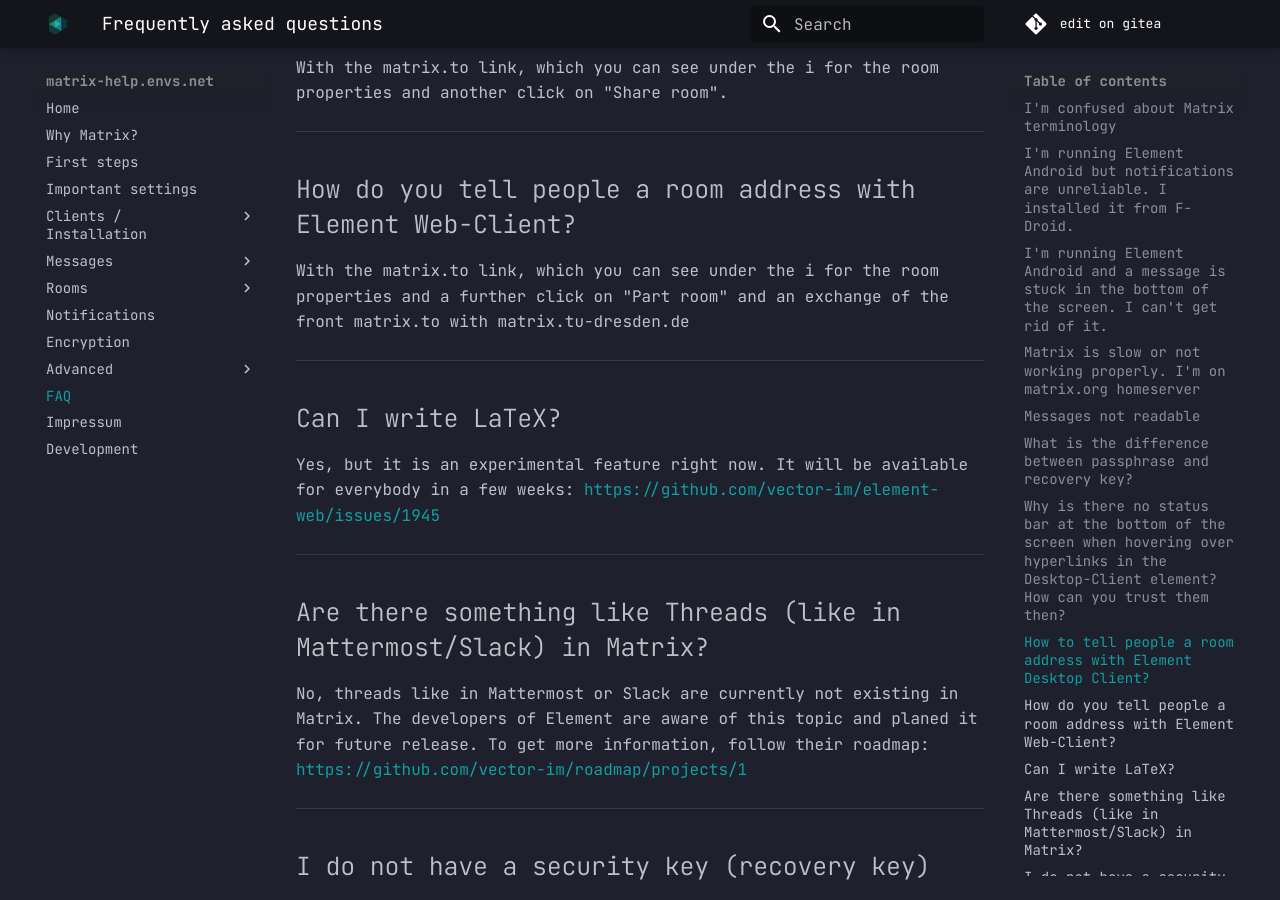
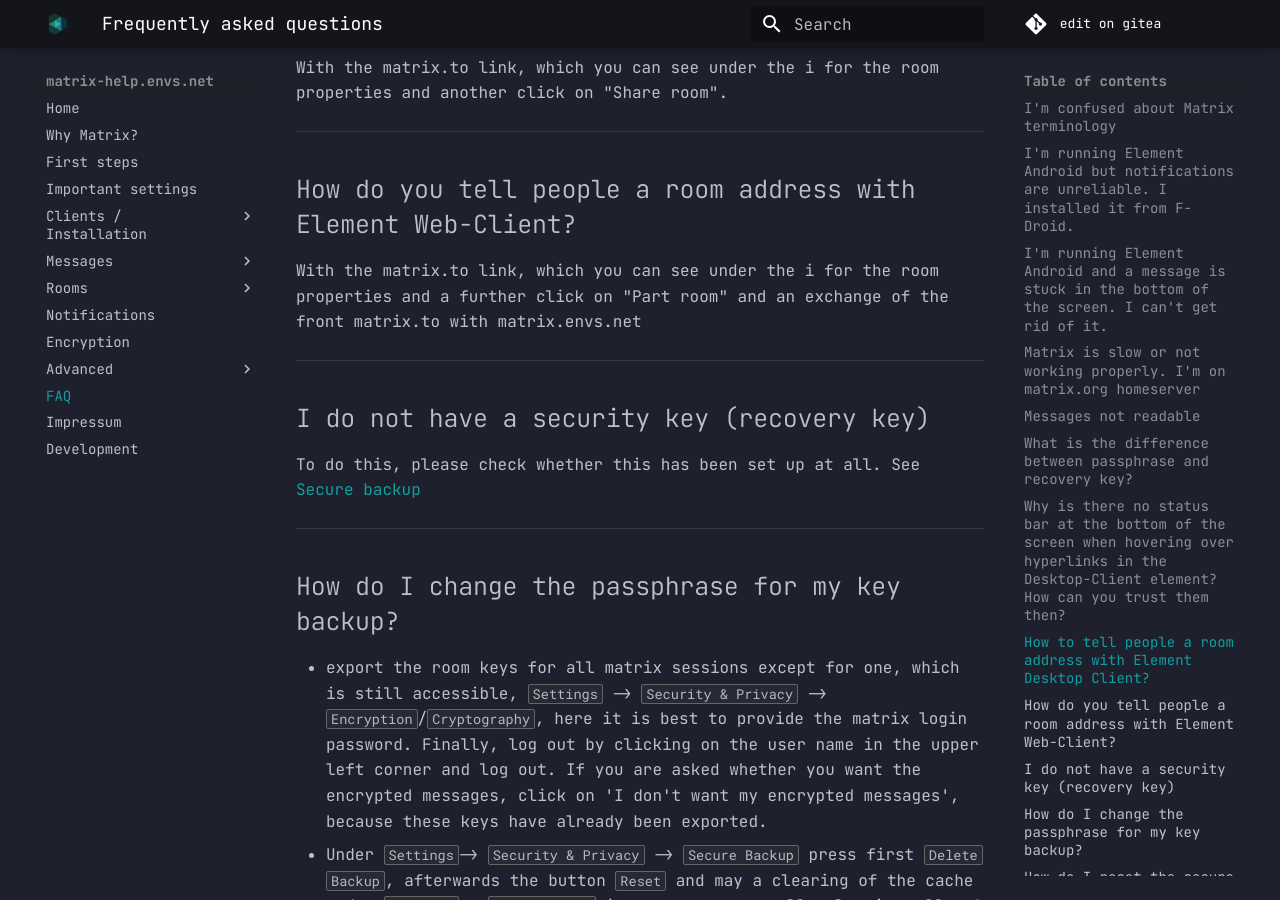
Before and after one commit to envs-net/matrix-doc, an MkDocs documentation site: the page built from docs/faq.md, in a window 1280 px wide and 900 px high, scrolled down 3151 px. Built offline with MkDocs 1.6.1 and Material for MkDocs 9.7.7, drawn with Linux system fonts in a browser that asks for light colours; some of the changed text lies outside the part shown.

Commit message:
update our faq

```diff
--- a/docs/faq.md
+++ b/docs/faq.md
@@ -35,7 +35,7 @@ Open Element `Settings` / `General` and press `Clear Cache`. This is a long stan
 
 ## Matrix is slow or not working properly. I'm on matrix.org homeserver
 
-Matrix.org is used as default server in many clients. It is known to be slow occasionally. You should pick a server you like from list of [public servers](https://wiki.asra.gr/en:public_servers) and register there. If you already have joined many rooms, you can use [migration tool](https://ems.element.io/tools/account-migration) to "copy" your old account to the new account.
+Matrix.org is used as default server in many clients. It is known to be slow occasionally. You should pick a server you like from [joinmatrix.org](https://joinmatrix.org/servers/) or the asra.gr list of [public servers](https://wiki.asra.gr/en:public_servers) and register there. If you already have joined many rooms, you can use [migration tool](https://ems.element.io/tools/account-migration) to "copy" your old account to the new account.
 
 After finished, remember to leave all rooms with your matrix.org account so it won't use any resources on the already overloaded server. You can login to both accounts simultaneously with private browser windows.
 
@@ -66,17 +66,7 @@ With the matrix.to link, which you can see under the i for the room properties a
 ***
 
 ## How do you tell people a room address with Element Web-Client?
-With the matrix.to link, which you can see under the i for the room properties and a further click on "Part room" and an exchange of the front matrix.to with matrix.tu-dresden.de
-
-***
-
-## Can I write LaTeX?
-Yes, but it is an experimental feature right now. It will be available for everybody in a few weeks: [https://github.com/vector-im/element-web/issues/1945](https://github.com/vector-im/element-web/issues/1945)
-
-***
-
-## Are there something like Threads (like in Mattermost/Slack) in Matrix?
-No, threads like in Mattermost or Slack are currently not existing in Matrix. The developers of Element are aware of this topic and planed it for future release. To get more information, follow their roadmap: [https://github.com/vector-im/roadmap/projects/1](https://github.com/vector-im/roadmap/projects/1)
+With the matrix.to link, which you can see under the i for the room properties and a further click on "Part room" and an exchange of the front matrix.to with matrix.envs.net
 
 ***
 
@@ -145,6 +135,10 @@ Furthermore, there are other Matrix-Clients, that can handle more Matrix-Account
 
 ## User-specified Element Desktop config.json
 
+You can configure the app in `config.json` and customising it. All config options with describtion can you find in the [element docs](https://github.com/vector-im/element-web/blob/develop/docs/config.md).
+
+For a good example, see [https://develop.element.io/config.json](https://develop.element.io/config.json).
+
 - `%APPDATA%\$NAME\config.json` on Windows
 - `$XDG_CONFIG_HOME\$NAME\config.json` or `~/.config/$NAME/config.json` on Linux
 - `~/Library/Application Support/$NAME/config.json` on macOS
```
